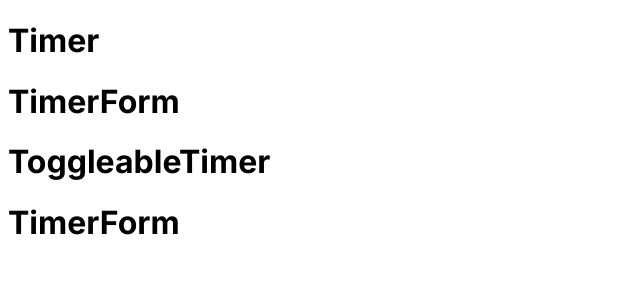
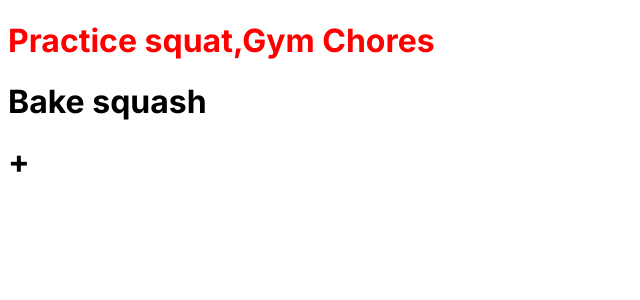
Before and after one commit to HongyuZhuz/timer_app, a Next.js app in the folder timer-app/: page / in a window 1280 px wide. Shown: the top 300 px of the page, without its empty margins (0-640 px from the left). Built offline with nearby package versions, Linux system fonts and the light colour scheme.

Commit message:
added props for static version of web

```diff
--- a/timer-app/package.json
+++ b/timer-app/package.json
@@ -13,6 +13,7 @@
     "react": "^18",
     "react-dom": "^18",
     "semantic-ui-css": "^2.5.0",
-    "semantic-ui-react": "^2.1.5"
+    "semantic-ui-react": "^2.1.5",
+    "uuid": "^9.0.1"
   }
 }
--- a/timer-app/src/app/page.js
+++ b/timer-app/src/app/page.js
@@ -1,42 +1,90 @@
 import Image from 'next/image'
 import styles from './page.module.css'
+import { v4 as uuidv4 } from 'uuid';
+
+
+const timers=[
+  {
+    title:'Practice squat',
+    project:'Gym Chores',
+    id:uuidv4(),
+    elapsed:5456099,
+    runningSince:Date.now(),
+    editOpen:true
+  },
+  {
+    title:'Bake squash',
+    project:'Kichen Chores',
+    id:uuidv4(),
+    elapsed:1273998,
+    runningSince:null,
+    editOpen:false
+  }
+]
 
 export default function TimerDashboard () {
   return(
     <div>
-    <EditableTimerList/>
+    <EditableTimerList timers={timers}/>
     <ToggleableTimer/>
     </div>
   )
 }
 
-const EditableTimerList=()=>{
+const EditableTimerList=({timers})=>{
   return(
-    <EditableTimer/>
+    <div>
+    {timers.map((timer)=>(
+      <EditableTimer
+        title={timer.title}
+        project={timer.project}
+        id={timer.id}
+        elapsed={timer.elapsed}
+        runningSince={timer.runningSince}
+        editOpen={timer.editOpen}
+      />
+    ))}
+
+    </div>
   )
 }
 
-const EditableTimer=()=>{
+const EditableTimer=({title,project,id,elapsed,runningSince,editOpen})=>{
+  console.log(editOpen)
+  if (editOpen===true){
+    return(
+      <Timer
+      title={title}
+      project={project}
+      id={id}
+      elapsed={elapsed}
+      runningSince={runningSince}
+      />
+    )
+  }else return(
+    <TimerForm
+      title={title}
+      project={project}
+      id={id}
+      elapsed={elapsed}
+      runningSince={runningSince}
+    />
+  )
+
+}
+
+const Timer=({title,project,id,elapsed,runningSince})=>{
   return(
     <>
-    <Timer/>
-    <TimerForm/>
+    <h1 style={{color:'red'}}>{title},{project}</h1>
     </>
   )
 }
 
-const Timer=()=>{
+const TimerForm=({title,project,id,elapsed,runningSince})=>{
   return(
     <>
-    <h1>Timer</h1>
-    </>
-  )
-}
-
-const TimerForm=()=>{
-  return(
-    <>
-    <h1>TimerForm</h1>
+    <h1>{title}</h1>
     </>
   )
 }
@@ -44,7 +92,7 @@ const TimerForm=()=>{
 const ToggleableTimer=()=>{
   return(
     <>
-    <h1>ToggleableTimer</h1>
+    <h1>+</h1>
     <TimerForm/>
     </>
   )
```
Also changed, not shown: 1 other file (tests, documents, lock files or other folders).
